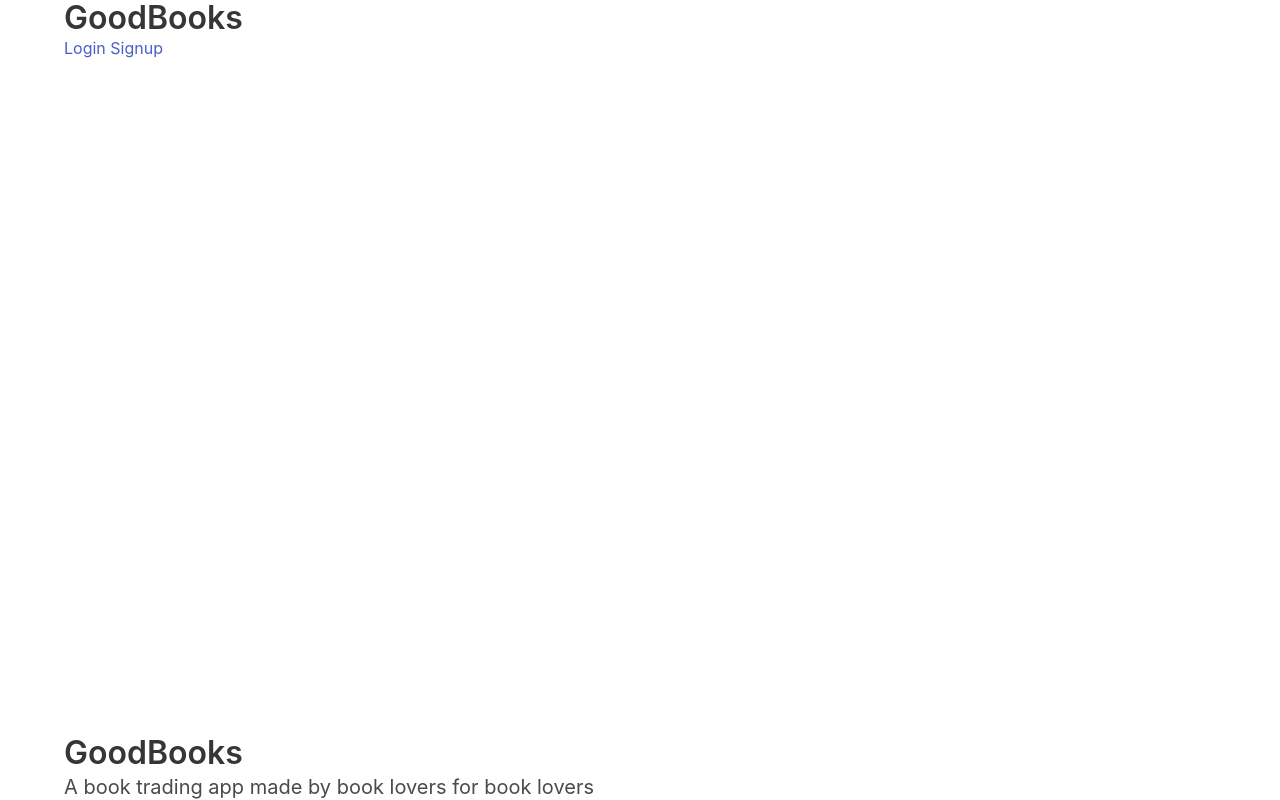
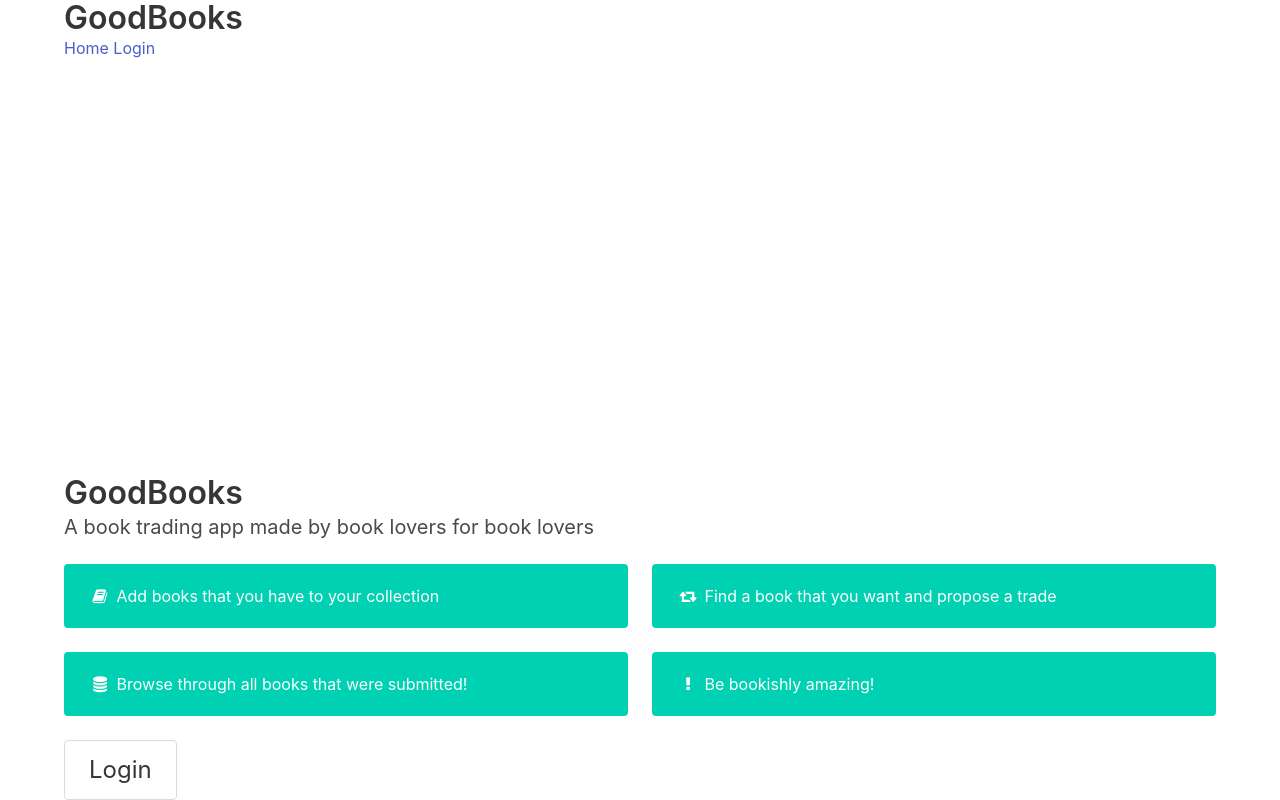
Before and after one commit to AkiraLaine/goodbooks, a website: page public/index.html in a window 1280 px wide. Drawn offline with nearby package versions, Linux system fonts and the light colour scheme.

```diff
--- a/public/index.html
+++ b/public/index.html
@@ -17,7 +17,6 @@
                     <h1 class="title">GoodBooks</h1>
                   </a>
                 </div>
-
                 <!-- Hamburger menu (on mobile) -->
                 <span class="header-toggle">
                   <span></span>
@@ -25,8 +24,8 @@
                   <span></span>
                 </span>
                 <div class="header-right">
+                    <a class="header-tab is-active" href="/">Home</a>
                     <a class="header-tab" href="/login">Login</a>
-                    <a class="header-tab" href="/signup">Signup</a>
                 </div>
               </div>
             </header>
@@ -35,6 +34,41 @@
             <div class="container">
                 <h1 class="title">GoodBooks</h1>
                 <h2 class="subtitle">A book trading app made by book lovers for book lovers</h2>
+                <div class="columns is-multiline">
+                  <div class="column is-half">
+                    <div class="notification is-primary">
+                        <span class="icon">
+                            <i class="fa fa-book"></i>
+                        </span>
+                        Add books that you have to your collection
+                    </div>
+                  </div>
+                  <div class="column is-half">
+                    <div class="notification is-primary">
+                        <span class="icon">
+                            <i class="fa fa-retweet"></i>
+                        </span>
+                        Find a book that you want and propose a trade
+                    </div>
+                  </div>
+                  <div class="column is-half">
+                    <div class="notification is-primary">
+                        <span class="icon">
+                            <i class="fa fa-database"></i>
+                        </span>
+                        Browse through all books that were submitted!
+                    </div>
+                  </div>
+                  <div class="column is-half">
+                    <div class="notification is-primary">
+                        <span class="icon">
+                            <i class="fa fa-exclamation"></i>
+                        </span>
+                        Be bookishly amazing!
+                    </div>
+                  </div>
+                </div>
+                <a class="button is-outlined is-large">Login</a>
             </div>
         </div>
     </section>
--- a/server.js
+++ b/server.js
@@ -13,6 +13,7 @@
 mongoose.connect(process.env.MONGO_URI);
 
 app.use('/public', express.static(process.cwd() + '/public'));
+app.use("/controllers", express.static(process.cwd() + "/app/controllers"))
 
 app.use(session({
 	secret: 'secretClementine',
```
Also changed, not shown: app/routes/routes.js (+11 -6 lines).
